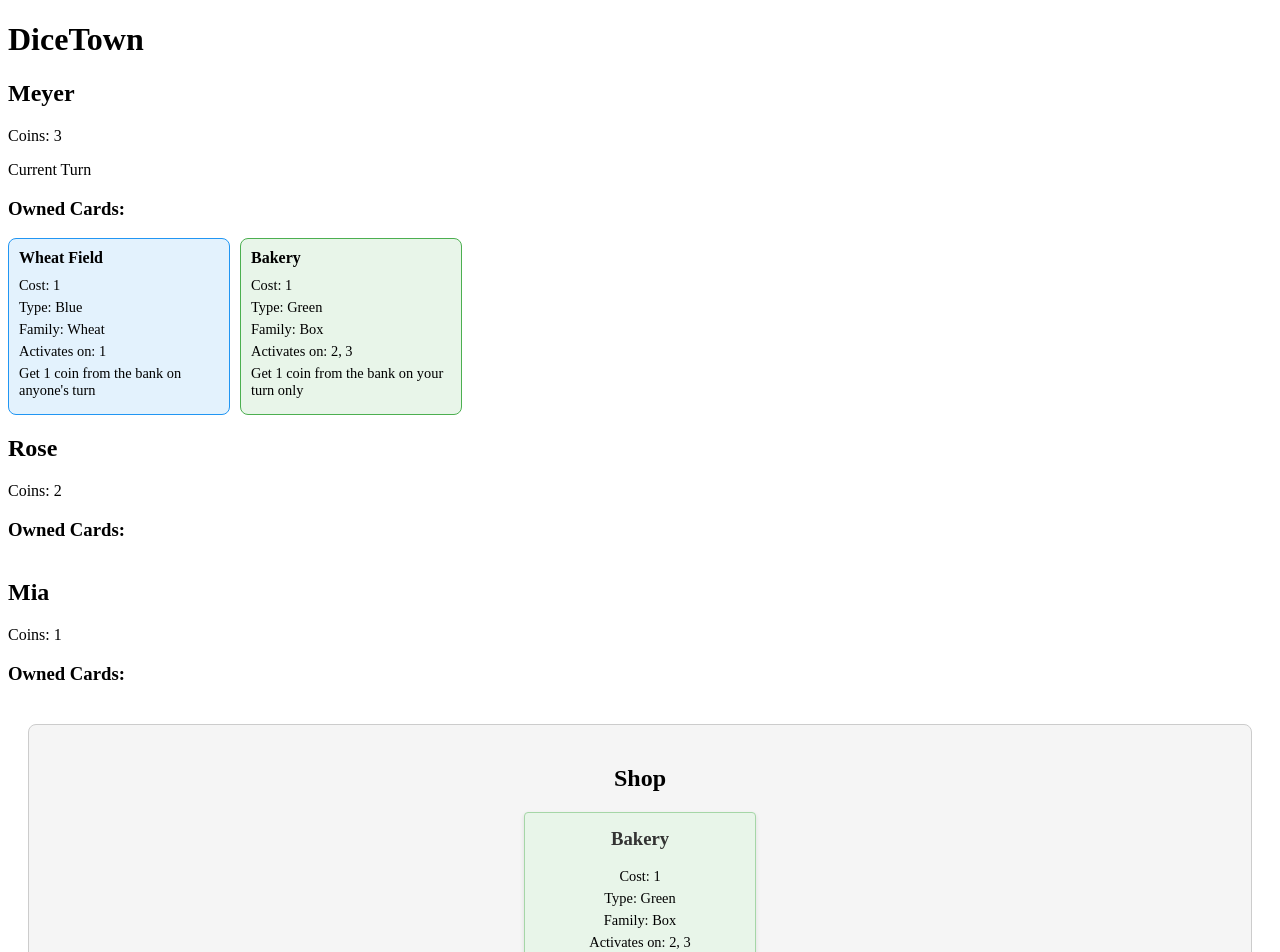
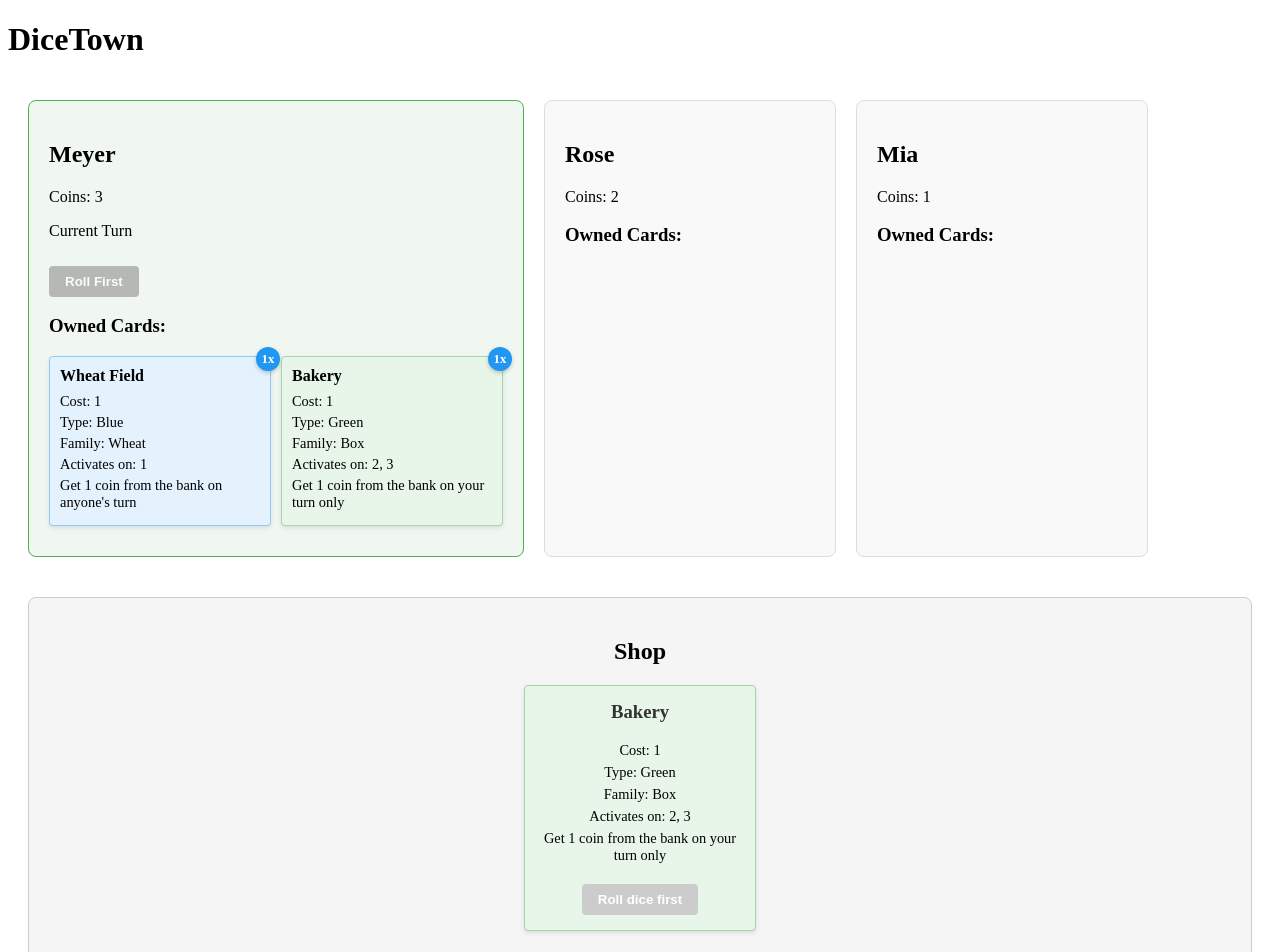
Before and after one commit to meyerpolanco/dicetown, a React (Vite) app: page / in a window 1280 px wide. Shown: the top 952 px of the page. Built offline with nearby package versions, Linux system fonts and the light colour scheme; the HTML template or start-up script is replaced by a standard one.

Commit message:
Improve game mechanics and UI: - Add turn-based dice roll requirement - Implement card purchase functionality - Add pass turn button with proper state management - Improve card display with grouping and count badges - Update styling for better user feedback

```diff
--- /dev/null
+++ b/src/app.css
@@ -0,0 +1,41 @@
+.players {
+  display: flex;
+  flex-wrap: wrap;
+  gap: 20px;
+  padding: 20px;
+}
+
+.player {
+  border: 1px solid #ddd;
+  padding: 20px;
+  border-radius: 8px;
+  background-color: #f9f9f9;
+  min-width: 250px;
+}
+
+.player.active {
+  border-color: #4CAF50;
+  background-color: #f0f7f0;
+}
+
+.pass-turn-button {
+  margin-top: 10px;
+  padding: 8px 16px;
+  background-color: #2196F3;
+  color: white;
+  border: none;
+  border-radius: 4px;
+  cursor: pointer;
+  font-weight: bold;
+  transition: background-color 0.2s;
+}
+
+.pass-turn-button:hover:not(:disabled) {
+  background-color: #1976D2;
+}
+
+.pass-turn-button:disabled {
+  background-color: #9e9e9e;
+  cursor: not-allowed;
+  opacity: 0.7;
+}
--- a/src/app.tsx
+++ b/src/app.tsx
@@ -1,9 +1,10 @@
-import React, { useState } from 'react'
+import React, { useState, useCallback } from 'react'
 import Dice from './components/dice'
 import PlayerCards from './components/PlayerCards'
 import Shop from './components/Shop'
 import { Player } from './types/player.ts'
-import { cardBank } from './data/cards.ts'
+import { cardBank, getCardById } from './data/cards.ts'
+import './app.css'
 
 function App(): React.JSX.Element {
   // Initialize state with three players
@@ -31,6 +32,10 @@ function App(): React.JSX.Element {
     }
   ])
 
+  // Add state for turn actions
+  const [hasRolled, setHasRolled] = useState(false);
+  const [lastRoll, setLastRoll] = useState<number | null>(null);
+
   // Add state for the current shop card
   const [currentShopCard, setCurrentShopCard] = useState(() => {
     // Initialize with a random card
@@ -41,26 +46,61 @@ function App(): React.JSX.Element {
   // Get the current player
   const currentPlayer = players.find(player => player.isCurrentTurn) || null;
 
-  // Add this new function to handle turn changes
-  const handleDiceRoll = (value: number) => {
+  // Function to get a new random card for the shop
+  const getNewShopCard = () => {
+    const randomIndex = Math.floor(Math.random() * cardBank.length);
+    return cardBank[randomIndex];
+  };
+
+  // Function to handle passing turn to next player
+  const passTurn = useCallback(() => {
     setPlayers(currentPlayers => {
-      // Find the index of the current player
-      const currentPlayerIndex = currentPlayers.findIndex(player => player.isCurrentTurn)
+      const currentPlayerIndex = currentPlayers.findIndex(player => player.isCurrentTurn);
+      const nextPlayerIndex = (currentPlayerIndex + 1) % currentPlayers.length;
 
-      // Calculate the next player's index
-      const nextPlayerIndex = (currentPlayerIndex + 1) % currentPlayers.length
-
-      // Update all players: set everyone to false except the next player
       return currentPlayers.map((player, index) => ({
         ...player,
         isCurrentTurn: index === nextPlayerIndex
-      }))
-    })
+      }));
+    });
+    // Reset turn states
+    setHasRolled(false);
+    setLastRoll(null);
+  }, []);
 
-    // Select a new random card for the shop
-    const randomIndex = Math.floor(Math.random() * cardBank.length);
-    setCurrentShopCard(cardBank[randomIndex]);
-  }
+  // Modified dice roll handler
+  const handleDiceRoll = (value: number) => {
+    if (!hasRolled) {
+      setHasRolled(true);
+      setLastRoll(value);
+      console.log('Dice rolled:', value);
+    }
+  };
+
+  // Modified buy handler
+  const handleBuy = useCallback((cardId: number) => {
+    const card = getCardById(cardId);
+    if (!card || !currentPlayer || !hasRolled) return;
+
+    setPlayers(currentPlayers => {
+      return currentPlayers.map(player => {
+        if (player.id === currentPlayer.id) {
+          return {
+            ...player,
+            coins: player.coins - card.cost,
+            ownedCards: [...player.ownedCards, cardId]
+          };
+        }
+        return player;
+      });
+    });
+
+    // Get a new card for the shop
+    setCurrentShopCard(getNewShopCard());
+
+    // Pass turn after purchase
+    passTurn();
+  }, [currentPlayer, hasRolled, passTurn]);
 
   return (
     <div>
@@ -72,14 +112,34 @@ function App(): React.JSX.Element {
           <div key={player.id} className={player.isCurrentTurn ? 'player active' : 'player'}>
             <h2>{player.name}</h2>
             <p>Coins: {player.coins}</p>
-            {player.isCurrentTurn && <p>Current Turn</p>}
+            {player.isCurrentTurn && (
+              <>
+                <p>Current Turn</p>
+                {lastRoll && <p>Rolled: {lastRoll}</p>}
+                <button
+                  className={`pass-turn-button ${!hasRolled ? 'disabled' : ''}`}
+                  onClick={passTurn}
+                  disabled={!hasRolled}
+                >
+                  {hasRolled ? 'Pass Turn' : 'Roll First'}
+                </button>
+              </>
+            )}
             <PlayerCards cardIds={player.ownedCards} />
           </div>
         ))}
       </div>
 
-      <Shop currentCard={currentShopCard} currentPlayer={currentPlayer} />
-      <Dice onRoll={handleDiceRoll} />
+      <Shop
+        currentCard={currentShopCard}
+        currentPlayer={currentPlayer}
+        onBuy={handleBuy}
+        canBuy={hasRolled}
+      />
+      <Dice
+        onRoll={handleDiceRoll}
+        disabled={hasRolled}
+      />
     </div>
   )
 }
--- a/src/components/PlayerCards.css
+++ b/src/components/PlayerCards.css
@@ -9,39 +9,59 @@
 }
 
 .card {
-    border: 1px solid #ccc;
-    border-radius: 8px;
+    position: relative;
+    border: 1px solid #ddd;
     padding: 10px;
+    border-radius: 4px;
     width: 200px;
-    background-color: #fff;
+    background-color: white;
+    box-shadow: 0 2px 4px rgba(0,0,0,0.1);
 }
 
 .card h4 {
-    margin: 0 0 10px 0;
+    margin-top: 0;
+    margin-bottom: 8px;
 }
 
 .card p {
-    margin: 5px 0;
+    margin: 4px 0;
     font-size: 0.9em;
 }
 
 /* Card type colors */
 .card.blue {
-    border-color: #2196F3;
-    background-color: #E3F2FD;
+    background-color: #e3f2fd;
+    border-color: #90caf9;
 }
 
 .card.red {
-    border-color: #F44336;
-    background-color: #FFEBEE;
+    background-color: #ffebee;
+    border-color: #ef9a9a;
 }
 
 .card.green {
-    border-color: #4CAF50;
-    background-color: #E8F5E9;
+    background-color: #e8f5e9;
+    border-color: #a5d6a7;
 }
 
 .card.purple {
-    border-color: #9C27B0;
-    background-color: #F3E5F5;
+    background-color: #f3e5f5;
+    border-color: #ce93d8;
 }
+
+.card-count {
+    position: absolute;
+    top: -10px;
+    right: -10px;
+    background-color: #2196F3;
+    color: white;
+    border-radius: 50%;
+    width: 24px;
+    height: 24px;
+    display: flex;
+    align-items: center;
+    justify-content: center;
+    font-weight: bold;
+    font-size: 0.8em;
+    box-shadow: 0 2px 4px rgba(0,0,0,0.2);
+}
--- a/src/components/PlayerCards.tsx
+++ b/src/components/PlayerCards.tsx
@@ -8,14 +8,21 @@ interface PlayerCardsProps {
 }
 
 function PlayerCards({ cardIds }: PlayerCardsProps): React.JSX.Element {
+    // Group cards by their ID and count occurrences
+    const cardCounts = cardIds.reduce((acc, id) => {
+        acc[id] = (acc[id] || 0) + 1;
+        return acc;
+    }, {} as { [key: number]: number });
+
     return (
         <div className="player-cards">
             <h3>Owned Cards:</h3>
             <div className="card-list">
-                {cardIds.map(id => {
-                    const card = getCardById(id);
+                {Object.entries(cardCounts).map(([id, count]) => {
+                    const card = getCardById(parseInt(id));
                     return card ? (
                         <div key={id} className={`card ${card.card_type.toLowerCase()}`}>
+                            <div className="card-count">{count}x</div>
                             <h4>{card.name}</h4>
                             <p>Cost: {card.cost}</p>
                             <p>Type: {card.card_type}</p>
--- a/src/components/Shop.tsx
+++ b/src/components/Shop.tsx
@@ -6,14 +6,23 @@ import './Shop.css';
 interface ShopProps {
   currentCard: Card | null;
   currentPlayer: Player | null;
+  onBuy: (cardId: number) => void;
+  canBuy: boolean;
 }
 
-function Shop({ currentCard, currentPlayer }: ShopProps): React.JSX.Element {
+function Shop({ currentCard, currentPlayer, onBuy, canBuy }: ShopProps): React.JSX.Element {
   if (!currentCard) {
     return <div className="shop">No card available</div>;
   }
 
   const canAfford = currentPlayer && currentPlayer.coins >= currentCard.cost;
+  const canPurchase = canBuy && canAfford;
+
+  const handleBuyClick = () => {
+    if (canPurchase && currentCard) {
+      onBuy(currentCard.id);
+    }
+  };
 
   return (
     <div className="shop">
@@ -27,11 +36,12 @@ function Shop({ currentCard, currentPlayer }: ShopProps): React.JSX.Element {
         <p>{currentCard.effect}</p>
         <button
           className="buy-button"
-          disabled={!canAfford}
+          disabled={!canPurchase}
+          onClick={handleBuyClick}
         >
-          {!canAfford ?
-            `Need ${currentCard.cost} coins` :
-            `Buy for ${currentCard.cost} coins`}
+          {!canBuy ? 'Roll dice first' :
+           !canAfford ? `Need ${currentCard.cost} coins` :
+           `Buy for ${currentCard.cost} coins`}
         </button>
       </div>
     </div>
--- a/src/components/dice.css
+++ b/src/components/dice.css
@@ -18,6 +18,16 @@
   background-color: #f0f0f0;
   transform: scale(1.1);
   transition: all 0.2s ease;
+}
+
+.dice.disabled {
+  opacity: 0.6;
+  cursor: not-allowed;
+}
+
+.dice.disabled:hover {
+  transform: none;
+  box-shadow: 0 2px 4px rgba(0,0,0,0.2);
 }
 
 .dot {
--- a/src/components/dice.tsx
+++ b/src/components/dice.tsx
@@ -4,15 +4,18 @@ import './dice.css'
 // Add this interface to define the props
 interface DiceProps {
   onRoll: (value: number) => void;  // Function that will be called when dice is rolled
+  disabled?: boolean;
 }
 
 // Modify the component to accept props
-function Dice({ onRoll }: DiceProps): React.JSX.Element {
+function Dice({ onRoll, disabled = false }: DiceProps): React.JSX.Element {
   // State to keep track of current dice value (1-6)
   const [value, setValue] = useState(1)
 
   // Generate random number and update dice value when clicked
   const rollDice = () => {
+    if (disabled) return;
+
     // Random number between 1 and 6
     const newValue = Math.floor(Math.random() * 6) + 1
     setValue(newValue)
@@ -42,7 +45,10 @@ function Dice({ onRoll }: DiceProps): React.JSX.Element {
 
   return (
     // Clickable dice container with dot pattern based on current value
-    <div className={`dice dice-${value}`} onClick={rollDice}>
+    <div
+      className={`dice dice-${value} ${disabled ? 'disabled' : ''}`}
+      onClick={rollDice}
+    >
       {renderDots()}
     </div>
   )
```
